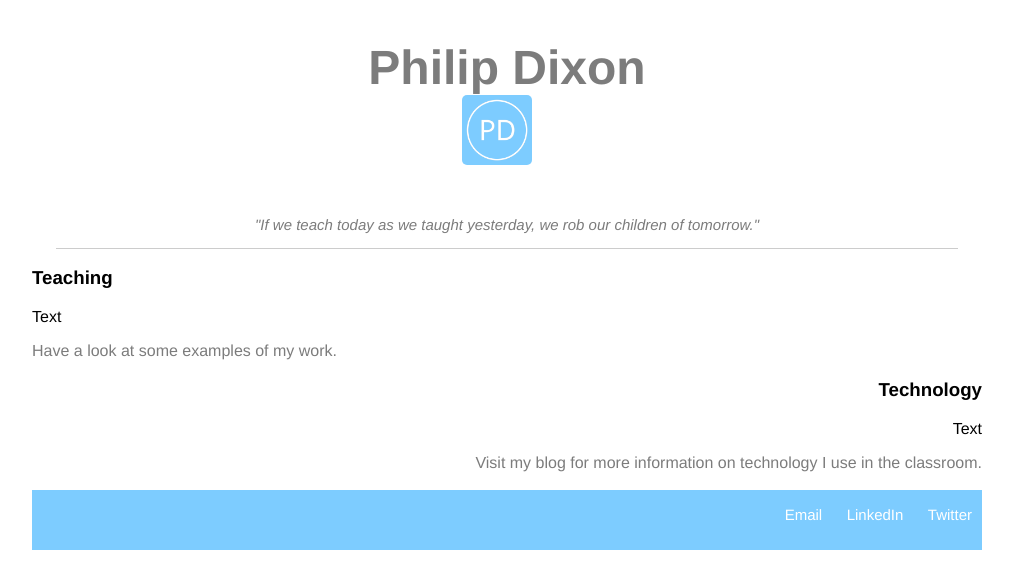
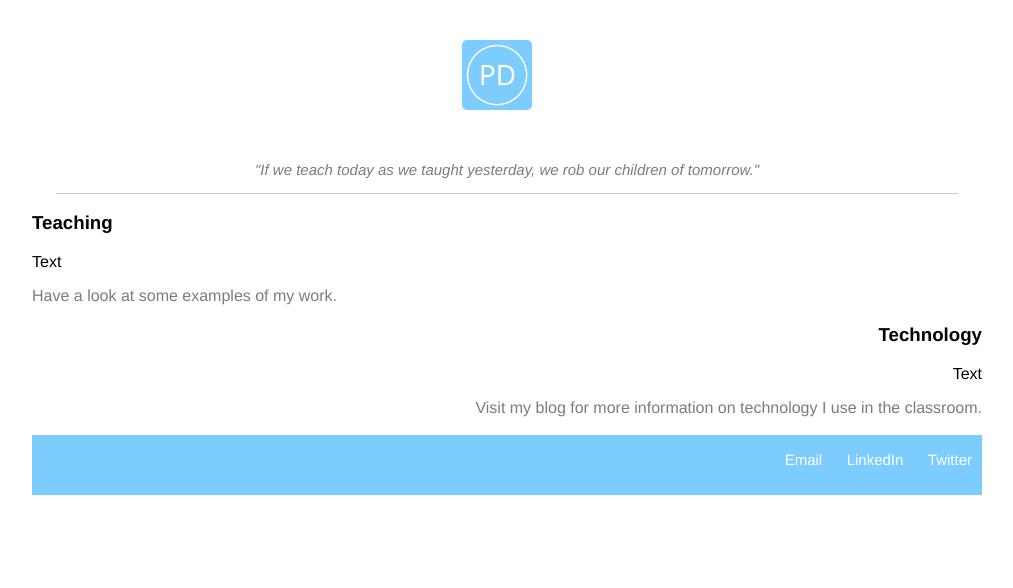
Before and after one commit to PhilipDixon/philipdixon.com, a plain HTML site: page index.html in a window 1280 px wide. Shown: the whole page, without its empty margins (133-1146 px from the left). Drawn offline with Linux system fonts and the light colour scheme.

Commit message:
Remove title

```diff
--- a/index.html
+++ b/index.html
@@ -9,8 +9,7 @@
           <section>
               <div class="header">
             <h1>
-                Philip Dixon<br>
-              <a href="/index.html">
+               <a href="/index.html">
               <img class="logo" src="/img/Logo.png" alt="Philip Dixon">
               </a>
               </h1>
```
